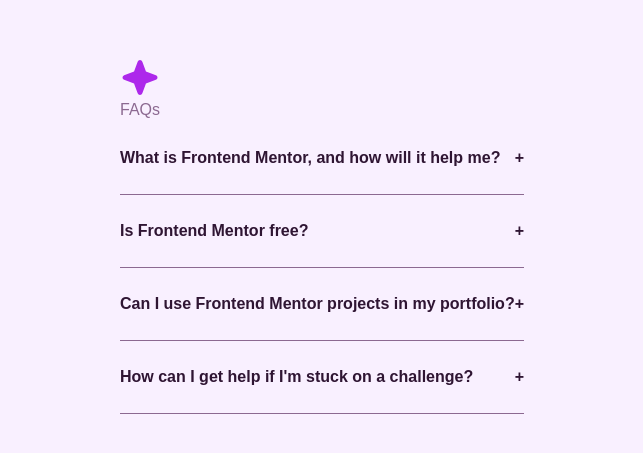
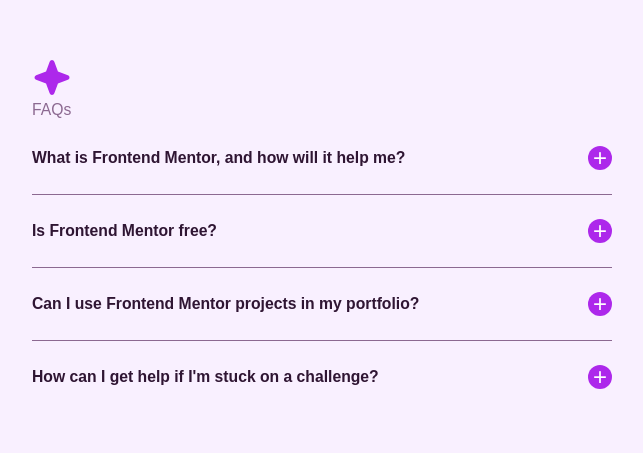
Before and after one commit to SouleymaneSy7/fem-accordion, a React (Vite) app: page / in a window 1280 px wide. Shown: the part 165-618 px from the top of the page, without its empty margins (318-961 px from the left). Built offline with nearby package versions, Linux system fonts and the light colour scheme.

Commit message:
style: add style for body, root, main & others component

```diff
--- a/src/index.css
+++ b/src/index.css
@@ -8,6 +8,8 @@
   --light-pink-clr: hsl(275, 100%, 97%);
   --grayish-purple-clr: hsl(292, 16%, 49%);
   --dark-purple-clr: hsl(292, 42%, 14%);
+  --purple-clr: hsl(281, 83%, 54%);
+  --border-bottom-clr: rgb(235, 233, 245);
 
   /* Fonts */
   --font-family-base: "Work Sans", sans-serif;
@@ -16,30 +18,83 @@
   --fw-semi-bold: 600;
   --fw-bold: 700;
 
-  --fs-16: 1rem;
+  --fs-14-16: clamp(0.875rem, 0.8393rem + 0.1786vw, 1rem);
+  --fs-45-60: clamp(2.8125rem, 2.5446rem + 1.3393vw, 3.75rem);
 
   /* Width */
-  --container-max-width: 520px;
+  --main-content-max-width: 580px;
+
+  /* Padding & Margin */
+  --main-padding-x: clamp(1.75rem, 1.6786rem + 0.3571vw, 2rem);
+  --main-padding-y: clamp(2.125rem, 2.0179rem + 0.5357vw, 2.5rem);
+  --button-padding-y: clamp(1.25rem, 1.1786rem + 0.3571vw, 1.5rem);
+
+  --heading-margin-bottom: clamp(0rem, -0.1786rem + 0.8929vw, 0.625rem);
 }
 
 body {
   font-family: var(--font-family-base);
-  font-size: var(--fs-16);
+  font-size: var(--fs-14-16);
   font-weight: var(--fw-regular);
   color: var(--grayish-purple-clr);
 
-  min-height: 100vh;
+  height: 100vh;
 
   background-color: var(--light-pink-clr);
-  margin: 0;
-  overflow: hidden;
+  padding: 1.25rem;
+
+  /* overflow-x: hidden; */
 }
 
 #root {
   width: 100%;
   height: 100%;
-  min-height: 100vh;
 
-  display: grid;
-  place-content: center;
+  display: flex;
+  align-items: center;
+  justify-content: center;
+  flex-direction: column;
 }
+
+main {
+  width: min(100%, var(--main-content-max-width));
+}
+
+section > div:nth-last-child(1) {
+  border-bottom: none;
+}
+
+.accordion--icon {
+  --icon-size: 1.5rem;
+
+  display: flex;
+  justify-content: center;
+  align-items: center;
+
+  flex-shrink: 1;
+
+  width: var(--icon-size);
+  height: var(--icon-size);
+
+  color: var(--white-clr);
+
+  border-radius: 100vmax;
+
+  background-color: var(--purple-clr);
+
+  & span {
+    display: inline-block;
+
+    font-size: 24px;
+    font-weight: var(--fw-regular);
+    line-height: 0;
+  }
+
+  &.active {
+    background-color: var(--dark-purple-clr);
+
+    & span {
+      transform: translateY(-2px);
+    }
+  }
+}
```
